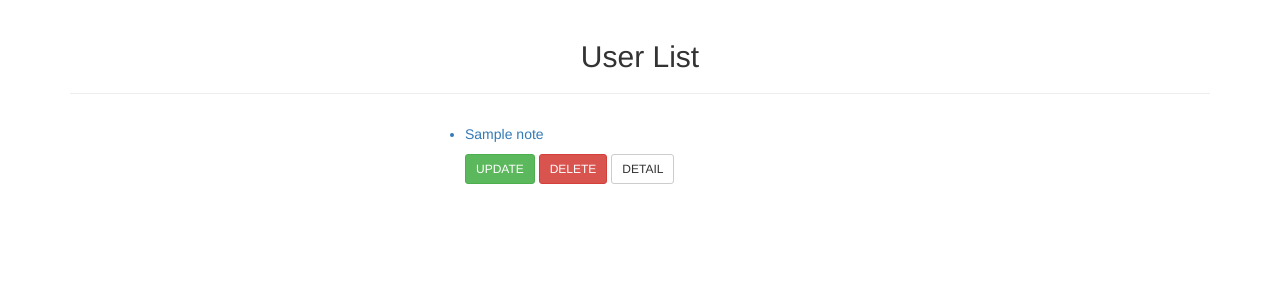
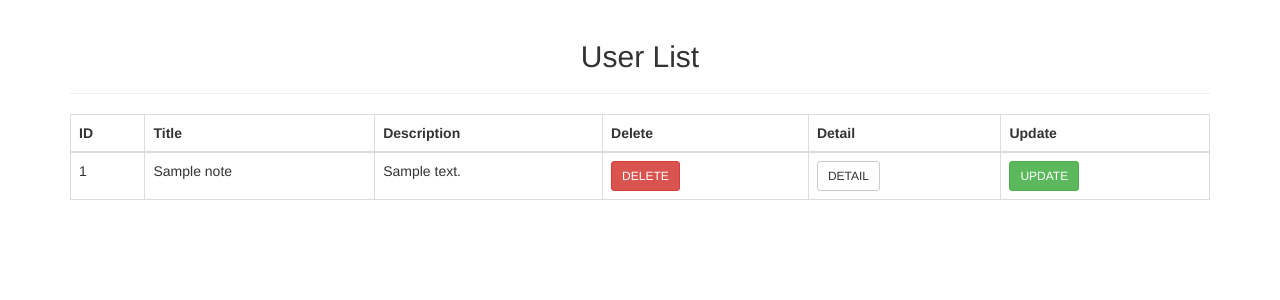
Before and after one commit to gauravspiderorb/notes_management, a Django app: page / in a window 1280 px wide. Shown: the part 52-352 px from the top of the page. Run offline with Django 3.2, Linux system fonts and the light colour scheme; tables that the repository leaves empty hold one stand-in row (values such as "Sample post"); some libraries are stand-ins or nearby versions.

Commit message:
implement pagination

```diff
--- a/note/views.py
+++ b/note/views.py
@@ -9,7 +9,10 @@ from .forms import FormNote
 
 class ViewNoteList(ListView):
     model = ModelNote
-    template_name = 'note/note_list.html'
+    template_name = 'note/note_list.html'	# Default: <app_label>/<model_name>_list.html
+    context_object_name = 'notes'  # Default: object_list
+    paginate_by = 5
+    queryset = ModelNote.objects.all()  # Default: Model.objects.all()
 
 
 class ViewNoteCreate(CreateView):
@@ -39,3 +42,7 @@ class ViewNoteDetail(DetailView):
 
 class ViewNoteTemplate(ListView):
     model = ModelNote
+    template_name = 'core/note_list.html'  # Default: <app_label>/<model_name>_list.html
+    # context_object_name = 'notes'  # Default: object_list
+    paginate_by = 2
+    queryset = ModelNote.objects.all()  # Default: Model.objects.all()
--- a/templates/note/note_list.html
+++ b/templates/note/note_list.html
@@ -2,27 +2,60 @@
 {% block body %}
 <div class="container">
     <h2 class="text-center">User List</h2><hr>
-
-    {% if object_list %}
-    <ul class="col-md-8 col-md-offset-4">
-        {% for note in object_list %}
-
-        <a href="{% url 'detail' note.pk %}">
-            <p><li>{{ note.title }}</li></a></p>
-
-
-
-        <a class="btn btn-success btn-sm"
+	{% if object_list %}
+	<table class="table table-bordered">
+  <thead>
+    <tr>
+      <th>ID</th>
+      <th>Title</th>
+      <th>Description</th>
+      <th>Delete</th>
+      <th>Detail</th>
+      <th>Update</th>
+    </tr>
+  </thead>
+  <tbody>
+    {% for note in object_list %}
+      <tr>
+        <td>{{ note.pk }}</td>
+        <td>{{ note.title }}</td>
+        <td>{{ note.description }}</td>
+	<td><a class="btn btn-danger btn-sm"
+           href="{% url 'delete' note.pk %}">DELETE</a>
+	</td>
+	<td><a class="btn btn-default btn-sm"
+           href="{% url 'detail' note.pk %}">DETAIL</a>
+	</td>
+	<td><a class="btn btn-success btn-sm"
            href="{% url 'update' note.pk %}">UPDATE</a>
-
-        <a class="btn btn-danger btn-sm"
-           href="{% url 'delete' note.pk %}">DELETE</a>
-
-	<a class="btn btn-default btn-sm"
-           href="{% url 'detail' note.pk %}">DETAIL</a>
-        {% endfor %}
-    </ul>
-
+	</td>
+      </tr>
+    {% endfor %}
+  </tbody>
+</table>
+<center>
+{% if is_paginated %}
+  <ul class="pagination">
+    {% if page_obj.has_previous %}
+      <li><a href="?page={{ page_obj.previous_page_number }}">&laquo;</a></li>
+    {% else %}
+      <li class="disabled"><span>&laquo;</span></li>
+    {% endif %}
+    {% for i in paginator.page_range %}
+      {% if page_obj.number == i %}
+        <li class="active"><span>{{ i }} <span class="sr-only">(current)</span></span></li>
+      {% else %}
+        <li><a href="?page={{ i }}">{{ i }}</a></li>
+      {% endif %}
+    {% endfor %}
+    {% if page_obj.has_next %}
+      <li><a href="?page={{ page_obj.next_page_number }}">&raquo;</a></li>
+    {% else %}
+      <li class="disabled"><span>&raquo;</span></li>
+    {% endif %}
+  </ul>
+{% endif %}
+</center>
     {% else %}
     <p><strong>No Note Found!</strong></p>
     {% endif %}
```
